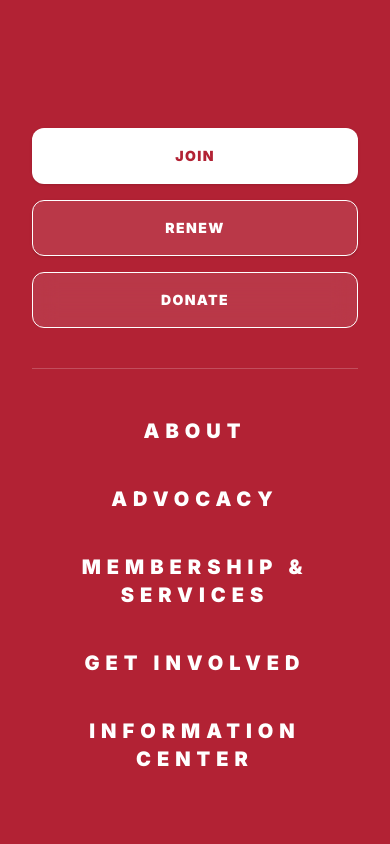
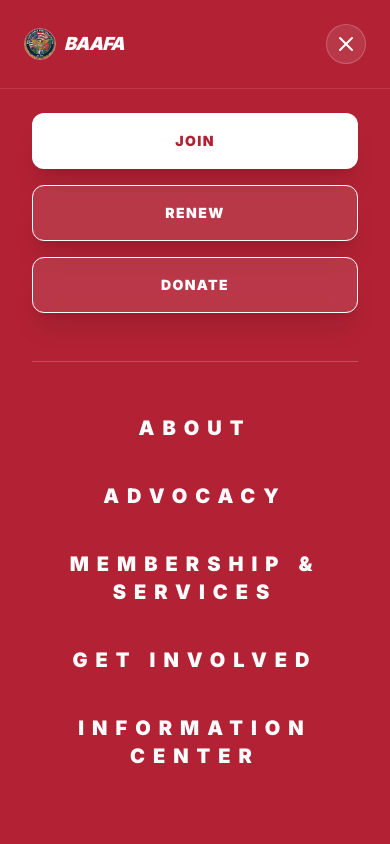
Before and after one commit to MZFTripty/baafa, a Next.js app: page / in a window 390 px wide. Both pictures are taken after a click on the button 360 px from the left and 32 px from the top of the page. Shown: the top 844 px of the page. Built offline with nearby package versions, Linux system fonts and the light colour scheme.

Commit message:
feat: Introduce global styling with custom theme, utility classes, and a new responsive Navbar component.

```diff
--- a/src/app/globals.css
+++ b/src/app/globals.css
@@ -199,3 +199,30 @@
   border-radius: 5px;
   border: 3px solid #002868;
 }
+
+/* Sidebar scrollbar - FORCED CLASSIC UI */
+.sidebar-scrollbar {
+  scrollbar-width: auto !important;
+  scrollbar-color: #888 #eee !important;
+  -webkit-overflow-scrolling: touch !important;
+}
+
+.sidebar-scrollbar::-webkit-scrollbar {
+  width: 12px !important;
+  display: block !important;
+}
+
+.sidebar-scrollbar::-webkit-scrollbar-track {
+  background: #eee !important;
+  box-shadow: inset 0 0 5px rgba(0, 0, 0, 0.2) !important;
+}
+
+.sidebar-scrollbar::-webkit-scrollbar-thumb {
+  background: #888 !important;
+  border-radius: 10px !important;
+  border: 3px solid #eee !important;
+}
+
+.sidebar-scrollbar::-webkit-scrollbar-thumb:hover {
+  background: #555 !important;
+}
--- a/src/components/shared/Navbar.tsx
+++ b/src/components/shared/Navbar.tsx
@@ -26,6 +26,26 @@
 export function Navbar() {
     const [isOpen, setIsOpen] = React.useState(false)
     const pathname = usePathname()
+
+    // Lock body scroll when mobile menu is open
+    React.useEffect(() => {
+        if (isOpen) {
+            document.body.style.overflow = "hidden"
+            document.body.style.overscrollBehavior = "none"
+        } else {
+            document.body.style.overflow = "unset"
+            document.body.style.overscrollBehavior = "unset"
+        }
+        return () => {
+            document.body.style.overflow = "unset"
+            document.body.style.overscrollBehavior = "unset"
+        }
+    }, [isOpen])
+
+    const isActive = (path: string) => {
+        if (path === "/") return pathname === "/"
+        return pathname.startsWith(path)
+    }
 
     return (
         <nav className="fixed top-0 z-50 w-full shadow-2xl">
@@ -93,13 +113,13 @@
                                 href={item.href}
                                 className={cn(
                                     "relative py-1 text-xs font-black uppercase tracking-[0.2em] transition-all hover:text-baafa-red",
-                                    pathname === item.href || pathname.startsWith(item.href + "/")
+                                    isActive(item.href)
                                         ? "text-baafa-red"
                                         : "text-baafa-navy/60"
                                 )}
                             >
                                 {item.name}
-                                {(pathname === item.href || pathname.startsWith(item.href + "/")) && (
+                                {isActive(item.href) && (
                                     <motion.div
                                         layoutId="nav-underline"
                                         className="absolute -bottom-[2px] left-0 h-[3px] w-full bg-baafa-red rounded-full"
@@ -119,35 +139,61 @@
                         animate={{ opacity: 1, x: 0 }}
                         exit={{ opacity: 0, x: "100%" }}
                         transition={{ type: "spring", damping: 25, stiffness: 200 }}
-                        className="fixed inset-0 z-40 md:hidden bg-[#B22234] pt-16"
+                        className="fixed inset-0 z-[60] md:hidden bg-[#B22234] flex flex-col overflow-hidden"
+                        style={{ height: "100dvh" }}
                     >
-                        <div className="flex h-full flex-col p-8 bg-[#B22234]">
-                            <div className="flex flex-col gap-4 mb-10 pt-8">
+                        {/* Header - Fixed */}
+                        <div className="flex items-center justify-between px-6 py-6 shrink-0 border-b border-white/10">
+                            <Link href="/" className="flex items-center gap-2" onClick={() => setIsOpen(false)}>
+                                <div className="h-8 w-8 relative overflow-hidden rounded-full border border-white/40">
+                                    <Image src="/logo.jpg" alt="Logo" fill className="object-cover" />
+                                </div>
+                                <span className="text-lg font-black tracking-tighter text-white uppercase italic">BAAFA</span>
+                            </Link>
+                            <button
+                                onClick={() => setIsOpen(false)}
+                                className="h-10 w-10 flex items-center justify-center rounded-full bg-white/10 text-white hover:bg-white/20 transition-all border border-white/20"
+                            >
+                                <X className="h-6 w-6" />
+                            </button>
+                        </div>
+
+                        {/* Scroll Container - Full Width Scrollbar */}
+                        <div className="flex-1 overflow-y-scroll overscroll-contain sidebar-scrollbar touch-pan-y pt-6 pb-24">
+                            <div className="px-8 space-y-12">
+                                {/* Top Buttons */}
+                                <div className="flex flex-col gap-4">
                                     {topActions.map((action) => (
                                         <Button key={action.name} variant={action.variant} className={cn(
-                                        "w-full h-14 text-sm font-black uppercase tracking-widest rounded-xl",
-                                        action.name === "Join" ? "bg-white text-[#B22234]" : "bg-white/10 text-white border-white border"
+                                            "w-full h-14 text-sm font-black uppercase tracking-widest rounded-xl transition-transform active:scale-95 shadow-xl",
+                                            action.name === "Join" ? "bg-white text-[#B22234] hover:bg-white/90" : "bg-white/10 text-white border-white border hover:bg-white/20"
                                         )} asChild>
                                             <Link href={action.href} onClick={() => setIsOpen(false)}>{action.name}</Link>
                                         </Button>
                                     ))}
                                 </div>
-                            <div className="space-y-2 border-t border-white/20 pt-8 flex flex-col items-center">
+
+                                {/* Main Links */}
+                                <div className="flex flex-col items-center">
+                                    <div className="w-full h-px bg-white/20 mb-8" />
                                     {navigation.map((item) => (
                                         <Link
                                             key={item.name}
                                             href={item.href}
                                             className={cn(
-                                            "w-full text-center py-4 text-xl font-black uppercase tracking-[0.3em]",
-                                            pathname.startsWith(item.href)
-                                                ? "text-baafa-gold"
-                                                : "text-white hover:text-baafa-gold"
+                                                "w-full text-center py-5 text-xl font-black uppercase tracking-[0.4em] transition-all rounded-xl",
+                                                isActive(item.href)
+                                                    ? "text-baafa-gold bg-white/5"
+                                                    : "text-white hover:text-baafa-gold hover:bg-white/10"
                                             )}
                                             onClick={() => setIsOpen(false)}
                                         >
                                             {item.name}
                                         </Link>
                                     ))}
+                                </div>
+
+
                             </div>
                         </div>
                     </motion.div>
```
Lines whose indentation alone changed are shown as unchanged.
